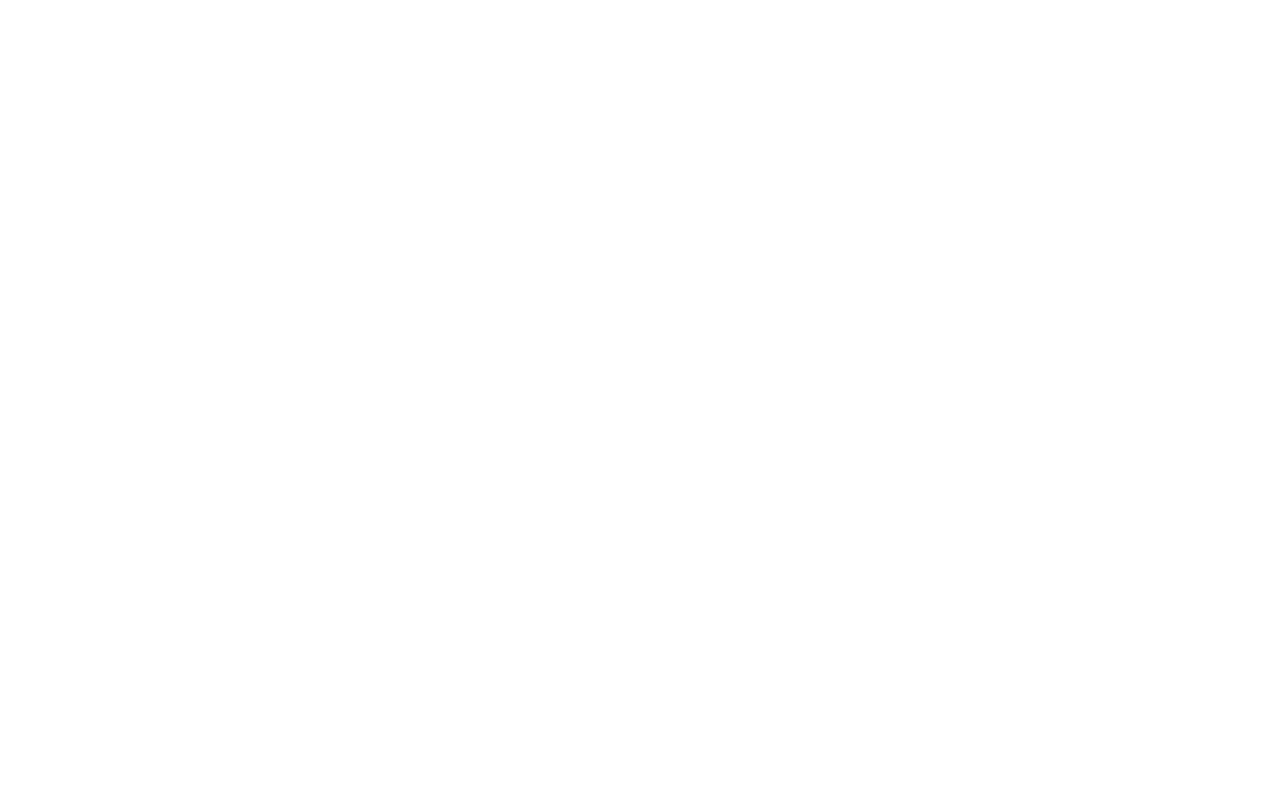
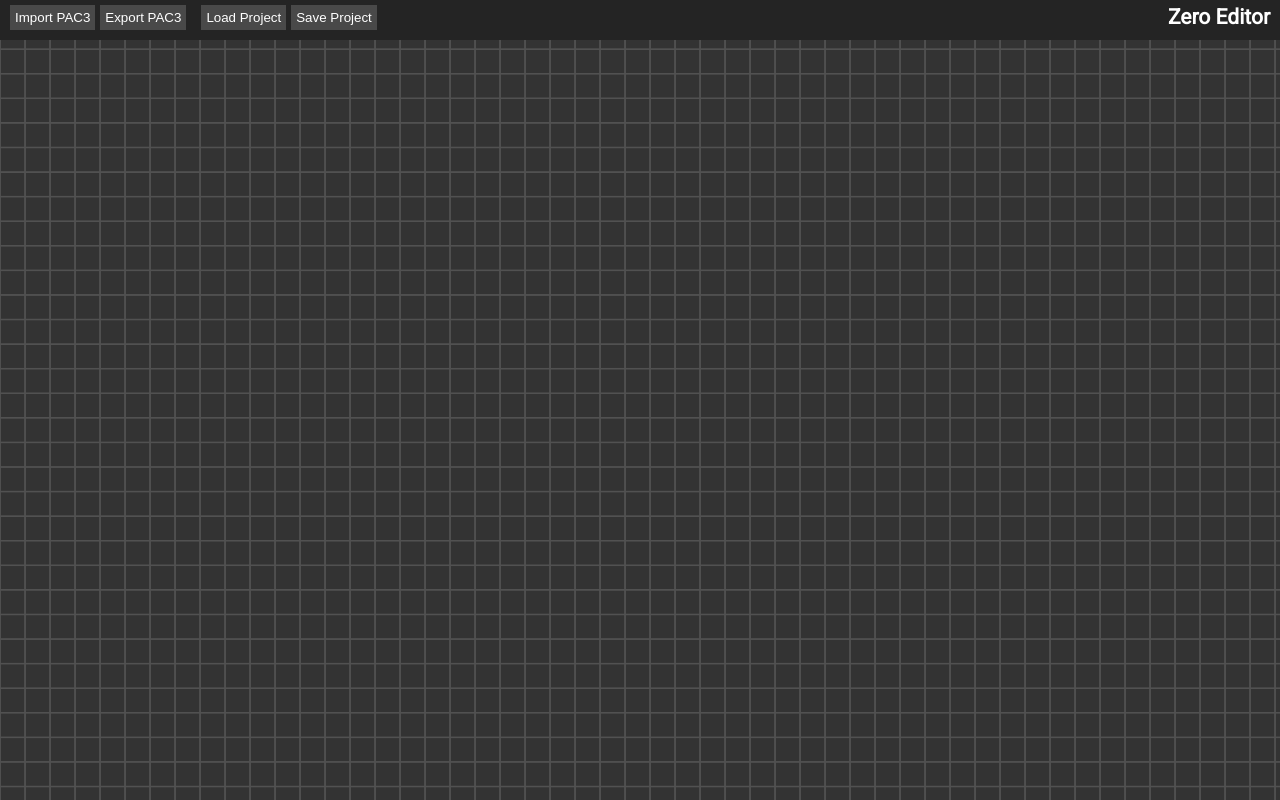
Before and after one commit to Earu/Zero-Editor, a React (Create React App) app: page / in a window 1280 px wide. Built offline with nearby package versions, Linux system fonts and the light colour scheme.

Commit message:
Work on the basic editor layout

```diff
--- /dev/null
+++ b/src/components/Editor.css
@@ -0,0 +1,39 @@
+#editor {
+	width: 100%;
+	height: 100%;
+	position: fixed;
+	background: url("./grid.png");
+	background-repeat: repeat;
+	background-size: 25px;
+}
+
+#editor-menu {
+	width: 100%;
+	display: inline-block;
+	background-color: #242424;
+	padding-bottom: 10px;
+	padding-top: 5px;
+}
+
+#editor-menu>h1 {
+	color: white;
+	margin: 0;
+	padding: 0;
+	font-size: 21px;
+	float: right;
+	margin-right: 10px;
+}
+
+#editor-menu>div {
+	display: inline-block;
+	margin-left: 10px;
+}
+
+#editor-menu>div>button {
+	background-color: #494949;
+	color: white;
+	border: none;
+	padding: 5px;
+	margin-right: 5px;
+	cursor: pointer;
+}
--- a/src/components/Editor.tsx
+++ b/src/components/Editor.tsx
@@ -1,6 +1,8 @@
 import { Guid } from "guid-typescript";
 import React from "react";
 import INode from "../nodes/INode";
+import "./grid.png";
+import "./Editor.css";
 
 export default class Editor extends React.Component {
 	private nodeTable: Map<Guid, INode>;
@@ -39,6 +41,18 @@
 	}
 
 	public render(): JSX.Element {
-		return <div/>;
+		return (<div id="editor">
+			<div id="editor-menu">
+				<div>
+					<button>Import PAC3</button>
+					<button>Export PAC3</button>
+				</div>
+				<div>
+					<button>Load Project</button>
+					<button>Save Project</button>
+				</div>
+				<h1>Zero Editor</h1>
+			</div>
+		</div>);
 	}
 }
--- a/src/index.css
+++ b/src/index.css
@@ -1,13 +1,7 @@
-body {
-  margin: 0;
-  font-family: -apple-system, BlinkMacSystemFont, 'Segoe UI', 'Roboto', 'Oxygen',
-    'Ubuntu', 'Cantarell', 'Fira Sans', 'Droid Sans', 'Helvetica Neue',
-    sans-serif;
-  -webkit-font-smoothing: antialiased;
-  -moz-osx-font-smoothing: grayscale;
+@import url('https://fonts.googleapis.com/css2?family=Roboto&display=swap');
+
+html, body, div {
+	margin: 0;
+	padding: 0;
+	font-family: 'Roboto', sans-serif;
 }
-
-code {
-  font-family: source-code-pro, Menlo, Monaco, Consolas, 'Courier New',
-    monospace;
-}
```
Also changed, not shown: src/index.tsx (+3 -6 lines), src/components/grid.png (added).
